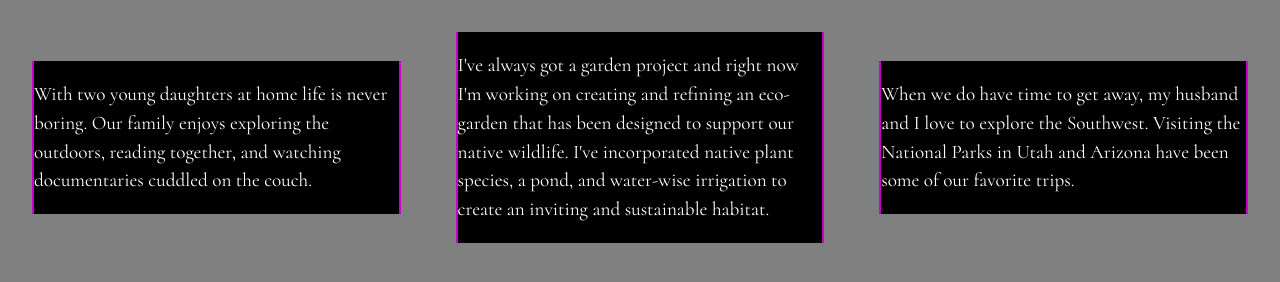
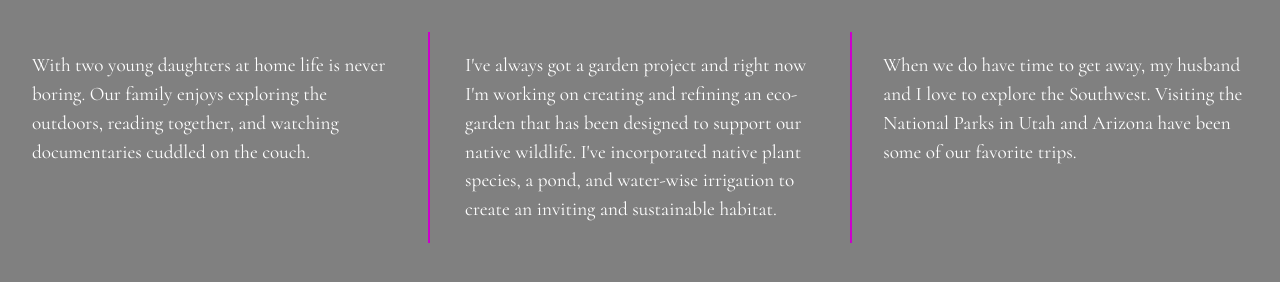
Before and after one commit to amanda-laughlin/aligning-divs, a plain HTML site: page index.html in a window 1280 px wide. Drawn offline with nearby package versions, Linux system fonts and the light colour scheme.

Commit message:
Fixed border lines between divs to be equal

```diff
--- a/css/main.css
+++ b/css/main.css
@@ -115,7 +115,7 @@ body {
   display: flex;
   flex-flow: wrap;
   justify-content: space-between;
-  align-items: center;
+  align-items: start;
 }
 
 .div-1, .div-2, .div-3 {
@@ -123,15 +123,23 @@ body {
   color: #fff;
   line-height: 1.5em;
   font-size: 1.2em;
-  background-color: #000;
-  height: auto;
+  background-color: #808080;
   display: flex;
   width: 30%;
   justify-content: center;
   align-items: center;
   font-family: 'Cormorant', serif;
-  border-right: 2px solid #cc00cc;
-  border-left: 2px solid #cc00cc;
+
+}
+.div-1 {
+
+
+}
+.div-2 {
+    border-right: 2px solid #cc00cc;
+    border-left: 2px solid #cc00cc;
+    padding-right: 20px;
+    padding-left: 35px;
 }
 
 
```
Also changed, not shown: 2 other files.
